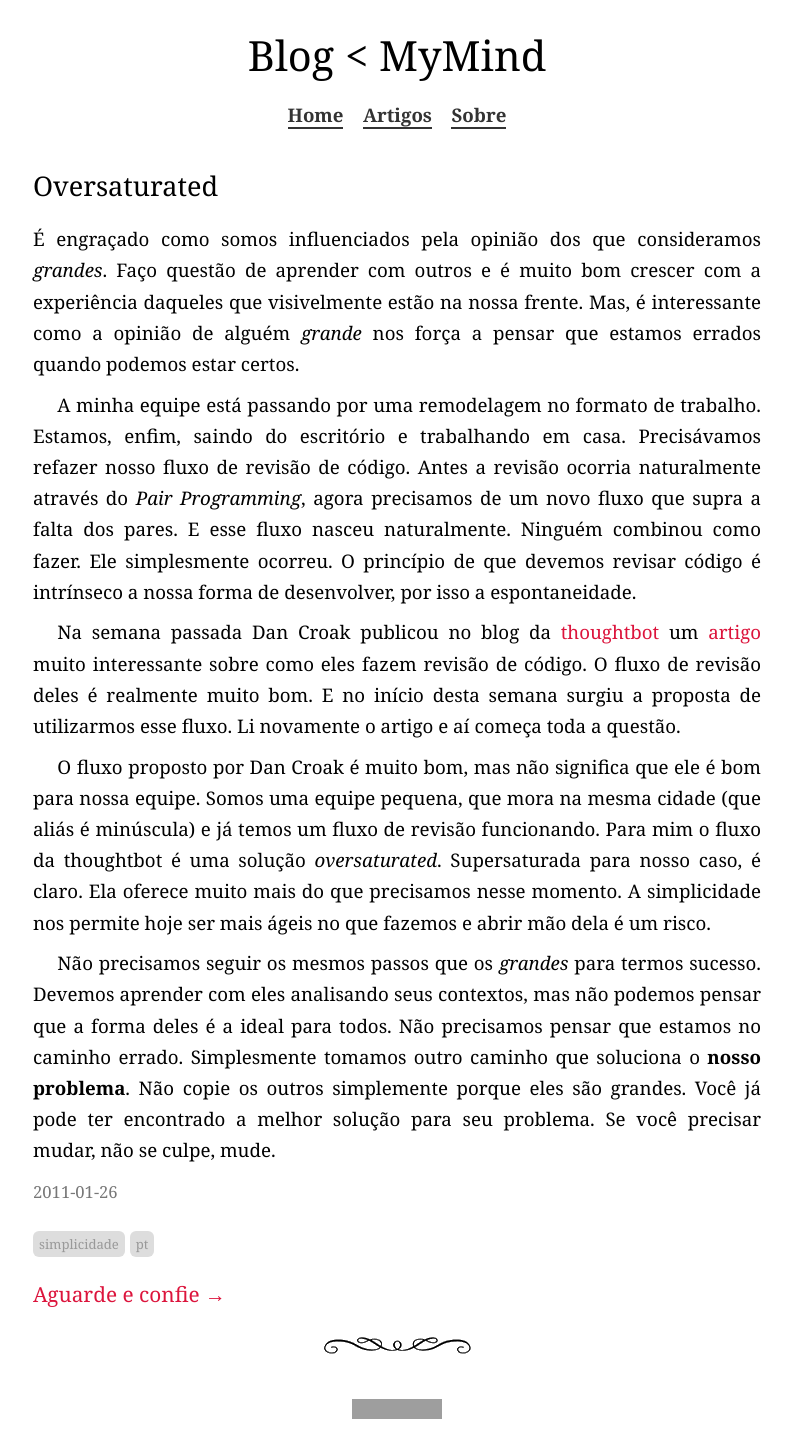
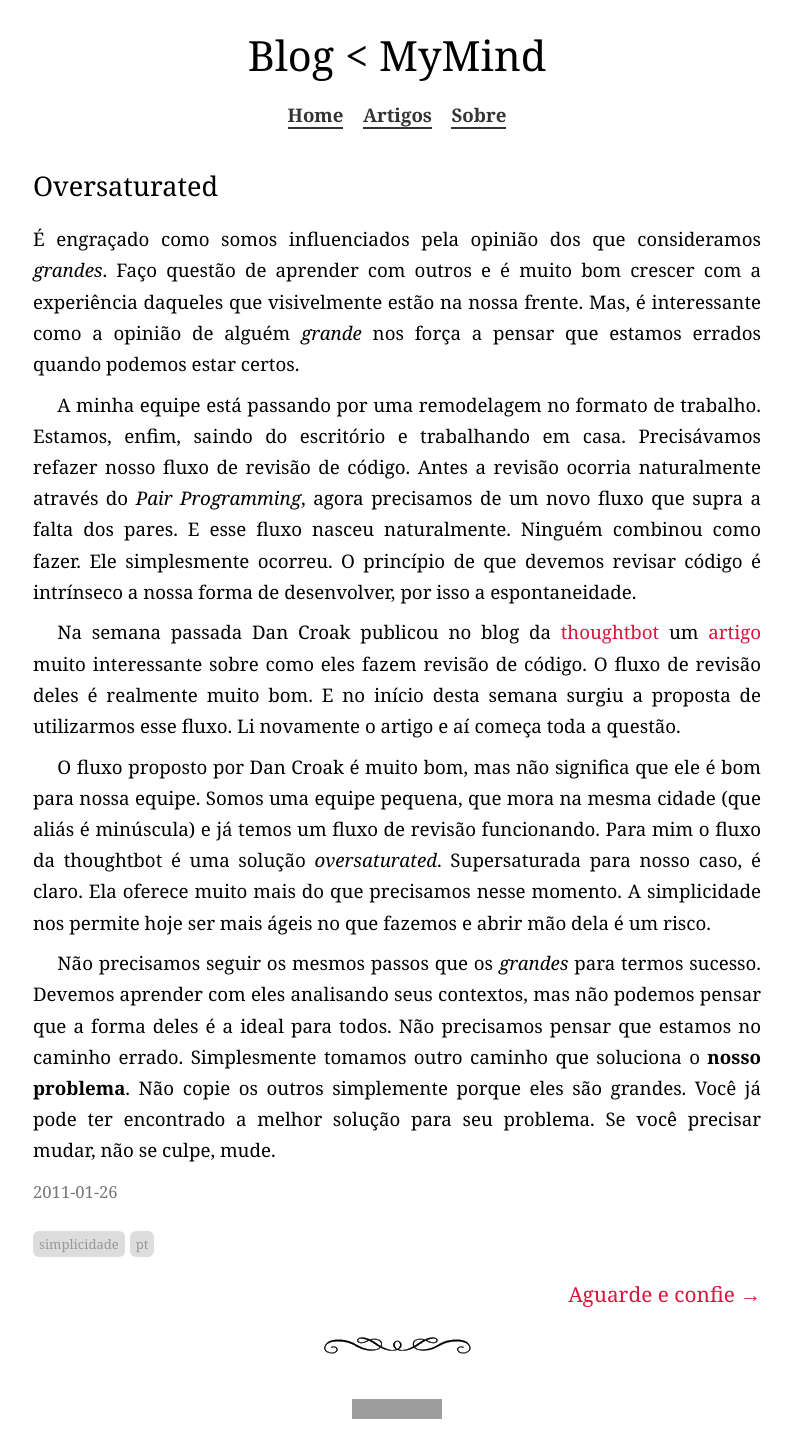
Before and after one commit to andersondias/andersondias.github.com, a Jekyll site: the page built from _posts/2011-01-26-oversaturated.markdown, in a window 1280 px wide. Shown: the whole page, without its empty margins (243-1035 px from the left). Built offline with Jekyll 4.4.1, drawn with Linux system fonts in a browser that asks for light colours; Markdown is read by kramdown in place of the engine named in the settings; comment, search, counter and statistics services are not loaded; grey boxes are pictures that could not be loaded.

Commit message:
Fixing navigation links position

```diff
--- a/_includes/post.html
+++ b/_includes/post.html
@@ -36,12 +36,18 @@
 
   <div id='post-navigation'>
     {% if post.previous %}
+    <div class='previous-link'>
       <a href="{{ post.previous.url }}" title="{{ post.previous.title }}">&larr; {{post.previous.title }}</a>
+    </div>
     {% endif %}
     {% if post.next %}
+    <div class='next-link'>
       <a href="{{ post.next.url }}" title="{{ post.next.title }}">{{post.next.title }} &rarr;</a>
+    </div>
     {% endif %}
   </div>
+
+  <div class='clear'> </div>
 
   <img src='/images/separator.gif' class='separator'/>
 
--- a/stylesheets/style.css
+++ b/stylesheets/style.css
@@ -154,3 +154,20 @@ ul#navigation li a:hover {
  color: #DC143C;
  border-bottom-color: #DC143C;
 }
+
+.previous-link, .next-link {
+  width: 50%;
+}
+
+.previous-link {
+  float: left;
+}
+
+.next-link {
+  float: right;
+  text-align: right;
+}
+
+.clear {
+  clear: both;
+}
```
